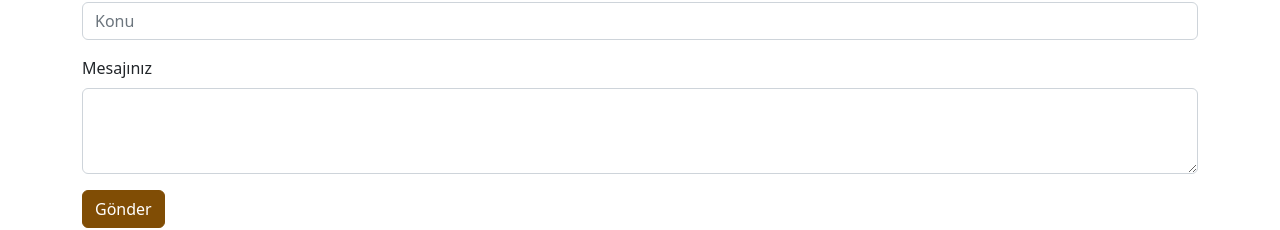
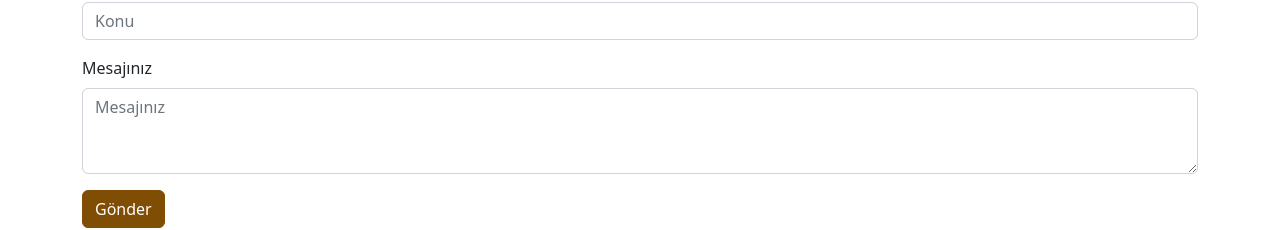
Before and after one commit to csslegal/test, a Next.js app: page /iletisim in a window 1280 px wide. Shown: the part 533-763 px from the top of the page. Built offline with nearby package versions, Linux system fonts and the light colour scheme; no server answers.

Commit message:
Otomatik doldurma ve bilgilendirme düzenlemesi

```diff
--- a/components/Contact.js
+++ b/components/Contact.js
@@ -59,6 +59,7 @@ export default function Contact({ description, title }) {
             type="text"
             id="name"
             name="name"
+            autoComplete="off"
             required
             className="form-control"
             placeholder="Adınız"
@@ -72,6 +73,7 @@ export default function Contact({ description, title }) {
             type="text"
             id="phone"
             name="phone"
+            autoComplete="off"
             required
             className="form-control"
             placeholder="555 555 55 55"
@@ -85,6 +87,7 @@ export default function Contact({ description, title }) {
             type="email"
             id="email"
             name="email"
+            autoComplete="off"
             required
             className="form-control"
             placeholder="ornek@ornek.com"
@@ -98,6 +101,7 @@ export default function Contact({ description, title }) {
             type="text"
             id="subject"
             name="subject"
+            autoComplete="off"
             required
             className="form-control"
             placeholder="Konu"
@@ -110,6 +114,8 @@ export default function Contact({ description, title }) {
           <textarea
             id="content"
             name="content"
+            placeholder="Mesajınız"
+            autoComplete="off"
             required
             className="form-control"
             rows="3"
```
